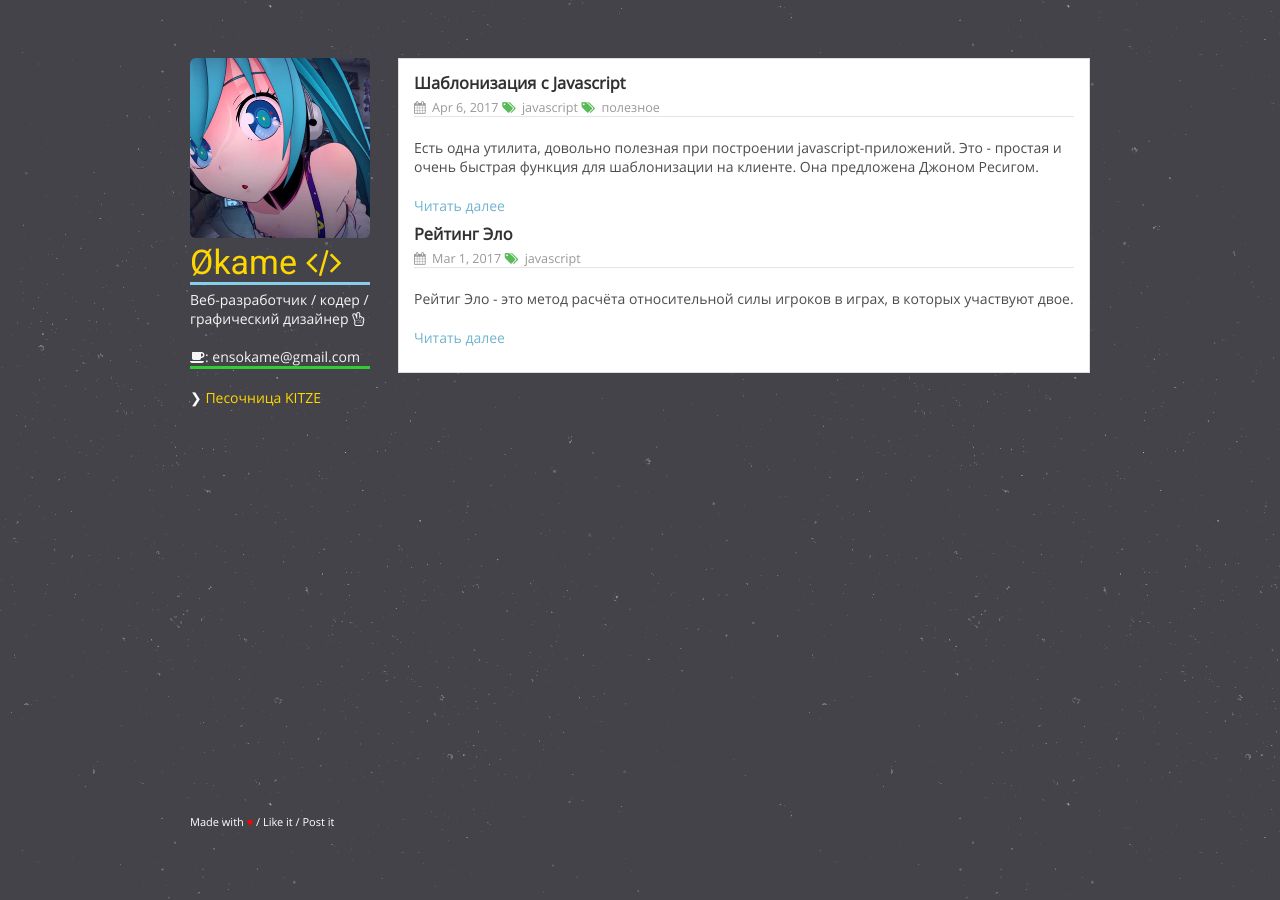
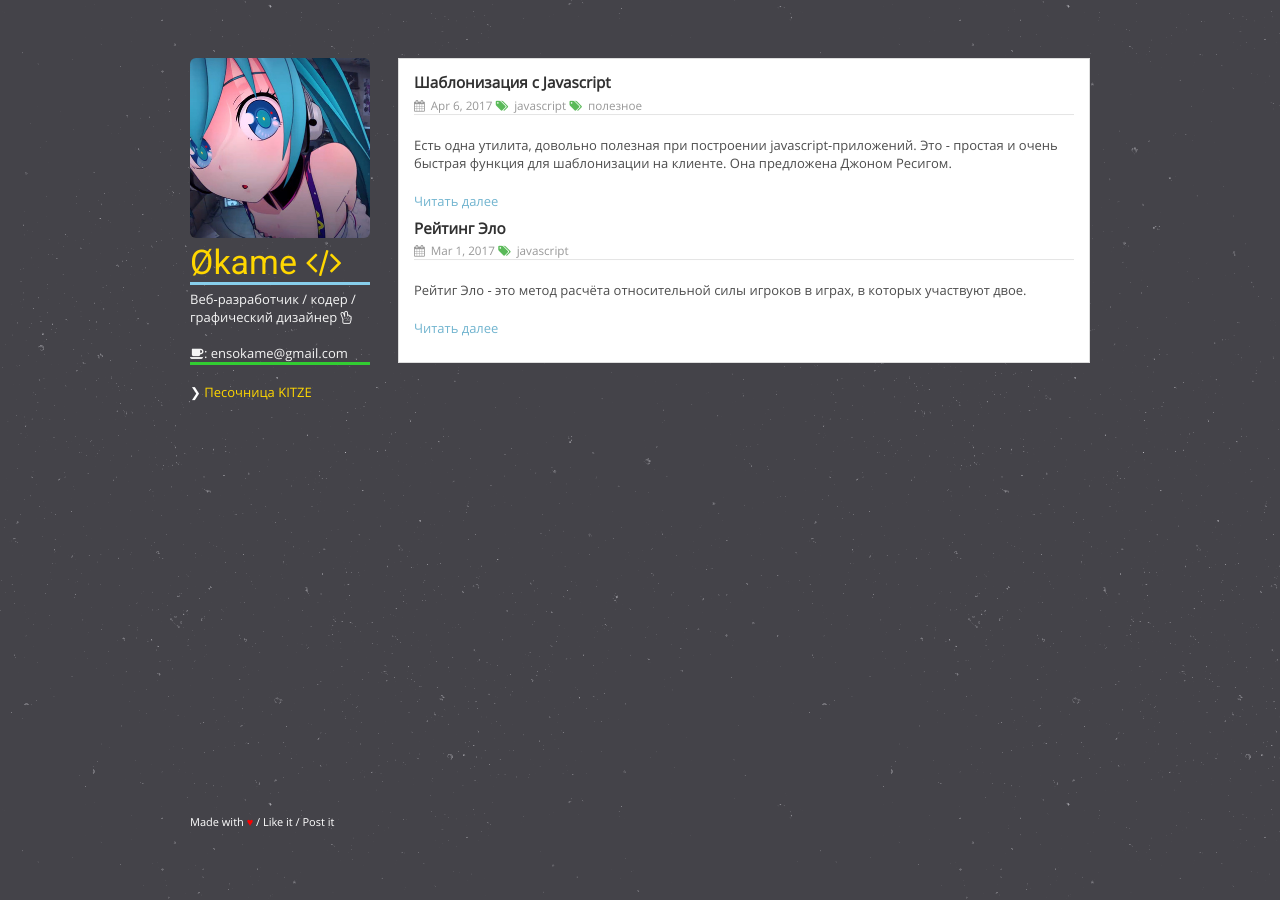
Before and after one commit to IOEnso/ioenso.github.io, a Jekyll site: the page built from index.html, in a window 1280 px wide. Built offline with Jekyll 4.4.1, drawn with Linux system fonts in a browser that asks for light colours.

Commit message:
Update main.css

```diff
--- a/assets/css/main.css
+++ b/assets/css/main.css
@@ -3,7 +3,7 @@
 body {
   background: #2d2d2d url(/assets/img/stardust.png) repeat;
   padding:50px;
-  font: 14px "OpenSans";
+  font: 13px "OpenSans";
   color:#fff;
   font-weight:400;
 }
```
